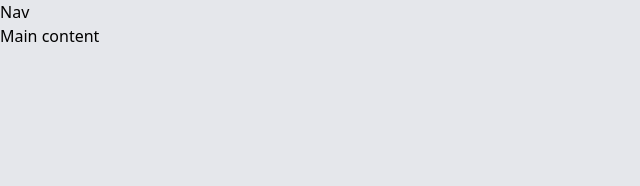
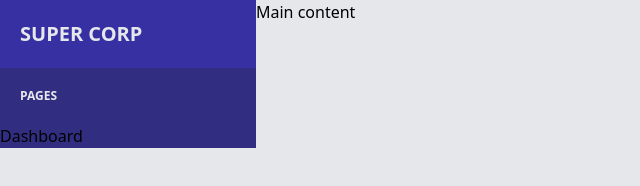
Before and after one commit to learn-at-imt/dashboard_KS, a website: page public/index.html in a window 1280 px wide. Shown: the whole page, without its empty margins (0-640 px from the left). Drawn offline with Linux system fonts and the light colour scheme.

Commit message:
added another div

```diff
--- a/public/index.html
+++ b/public/index.html
@@ -4,9 +4,30 @@
     <link rel="stylesheet" href="styles.css" />
   </head>
   <body class="bg-gray-200">
-    <div>
-      <div>Nav</div>
+    <div class="flex">
+        <!-- side navbar -->
+      <div class="bg-indigo-900 w-64">
+          <div class="bg-indigo-800">
+
+              <div class="uppercase text-gray-200 p-5 text-xl font-bold">Super corp
+             </div>
+          </div>
+
+          <div>
+              <div class="p-5 uppercase text-gray-200 text-xs font-bold">pages</div>
+          </div>
+          <div class="flex">
+              <div>
+                  <img src="images/" alt="">
+              </div>
+              <div>Dashboard</div>
+          </div>
+        </div>
+      <!-- side navbar -->
+
+      <!-- main area -->
       <div>Main content</div>
+      <!-- main area -->
     </div>
   </body>
 </html>
```
Also changed, not shown: public/styles.css, 1 other file.
